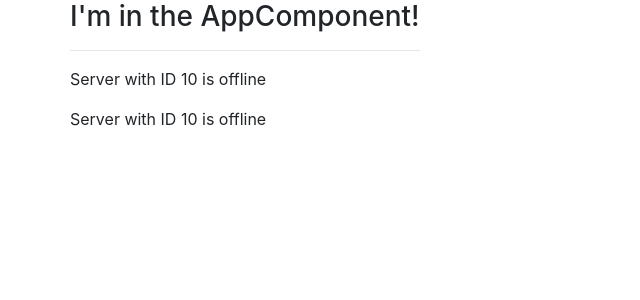
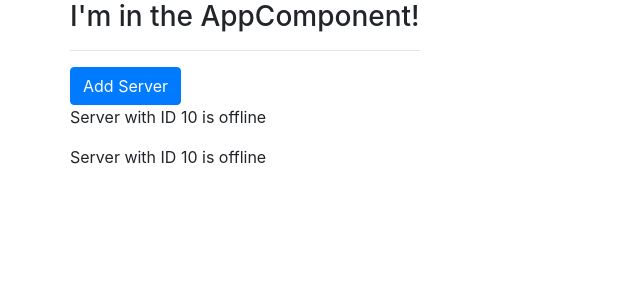
Before and after one commit to yusupsaepudin/ng4-basics, an Angular app: page / in a window 1280 px wide. Shown: the top 300 px of the page, without its empty margins (0-640 px from the left). Built offline with nearby package versions, Linux system fonts and the light colour scheme.

Commit message:
property binding

```diff
--- a/src/app/servers/servers.component.html
+++ b/src/app/servers/servers.component.html
@@ -1,2 +1,3 @@
+<button class="btn btn-primary" [disabled]="!allowNewServer">Add Server</button>
 <app-server></app-server>
 <app-server></app-server>
--- a/src/app/servers/servers.component.ts
+++ b/src/app/servers/servers.component.ts
@@ -6,8 +6,13 @@
   styleUrls: ['./servers.component.css']
 })
 export class ServersComponent implements OnInit {
+  allowNewServer = false;
 
-  constructor() { }
+  constructor() {
+     setTimeout(() => {
+       this.allowNewServer = true
+     }, 2000);
+  }
 
   ngOnInit() {
   }
```
